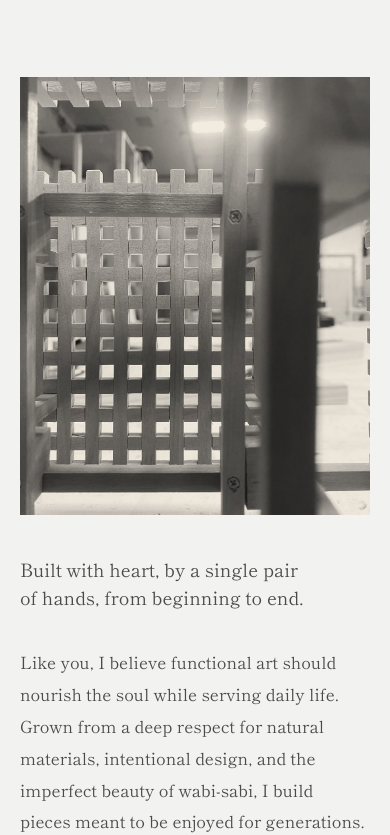
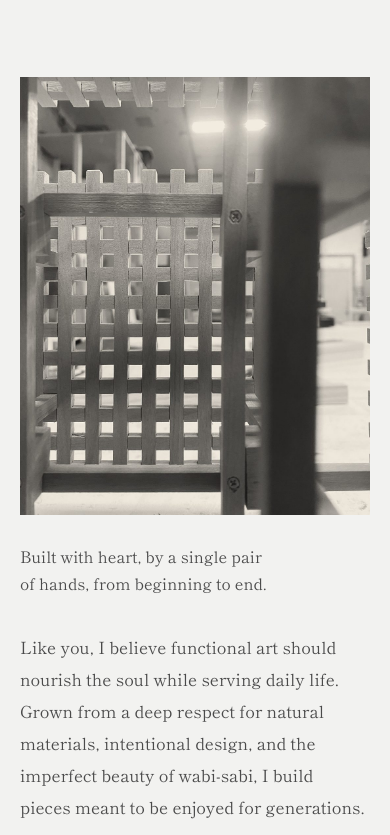
Before and after one commit to alexblakepires-lgtm/wabis-work, a plain HTML site: page craft.html in a window 390 px wide. Shown: the part 288-1123 px from the top of the page. Drawn offline with Linux system fonts and the light colour scheme.

Commit message:
Smaller photos, tighter spacing beside text

```diff
--- a/styles.css
+++ b/styles.css
@@ -50,7 +50,7 @@ h2 { font-size: clamp(1.8rem, 1.15rem + 2.5vw, 2.9rem); line-height: 1.3; }
 .split-words h2 { font-family: var(--sans); font-size: clamp(0.8rem, 2cqi, 1rem); font-weight: 400; line-height: 1.4; letter-spacing: 0.19em; text-transform: uppercase; color: var(--moss); }
 .split-words p { font-size: clamp(0.88rem, 2.2cqi, 1.1rem); }
 .split-words .lead { font-size: clamp(0.9rem, 2.25cqi, 1.125rem); line-height: 1.75; }
-.split-words .statement { font-size: clamp(1.15rem, 3.7cqi, 1.85rem); }
+.split-words .statement { font-size: clamp(1rem, 2.6cqi, 1.3rem); line-height: 1.7; }
 .split-words .form-note { font-size: 0.95rem; }
 .split-words .more { padding: 0.4em 0; font-family: var(--sans); font-size: clamp(0.66rem, 1.5cqi, 0.75rem); letter-spacing: 0.17em; text-transform: uppercase; text-decoration: none; color: #858582; }
 .split-words .more::after { content: " >"; }
@@ -123,8 +123,8 @@ h3 { font-size: 1.2rem; font-weight: 500; line-height: 1.5; letter-spacing: 0.02
 
 /* Split: a photo and its words side by side, set inside the page with wide margins all round.
    Photos are modest in size so the page breathes; sides alternate down each page. */
-.split { container-type: inline-size; display: grid; grid-template-columns: minmax(18rem, 27rem) minmax(18rem, 27rem); justify-content: center; align-items: center; gap: clamp(3rem, 8vw, 9rem); max-width: 68rem; margin-inline: auto; padding: clamp(2.5rem, 5vw, 4.5rem) var(--pad); }
-.split-media { position: relative; display: block; width: 100%; max-width: 27rem; aspect-ratio: 4 / 5; justify-self: center; overflow: hidden; background: #E3DDD1; }
+.split { container-type: inline-size; display: grid; grid-template-columns: minmax(16rem, 22rem) minmax(16rem, 22rem); justify-content: center; align-items: center; gap: clamp(1.75rem, 3.5vw, 3rem); max-width: 68rem; margin-inline: auto; padding: clamp(2rem, 4vw, 3.5rem) var(--pad); }
+.split-media { position: relative; display: block; width: 100%; max-width: 22rem; aspect-ratio: 4 / 5; justify-self: center; overflow: hidden; background: #E3DDD1; }
 .split-media img { position: absolute; inset: 0; width: 100%; height: 100%; object-fit: cover; }
 .split-words { display: flex; flex-direction: column; justify-content: center; text-align: left; }
 .split-words > .inner { max-width: none; margin-inline: 0; }
@@ -201,7 +201,7 @@ h3 { font-size: 1.2rem; font-weight: 500; line-height: 1.5; letter-spacing: 0.02
 
 /* Tablet and phone */
 @media (max-width: 44rem) {
-  .split, .split--flip { grid-template-columns: 1fr; gap: 2.5rem; padding-block: clamp(2rem, 7vw, 3rem); }
+  .split, .split--flip { grid-template-columns: 1fr; gap: 1.75rem; padding-block: clamp(2rem, 7vw, 3rem); }
   .split-media { max-width: none; aspect-ratio: auto; height: min(calc((100vw - 2 * var(--pad)) * 1.25), 85vh); height: min(calc((100vw - 2 * var(--pad)) * 1.25), 85svh); }
   .split--flip .split-media { order: 0; }
   .split-words > .inner { max-width: 34rem; }
```
